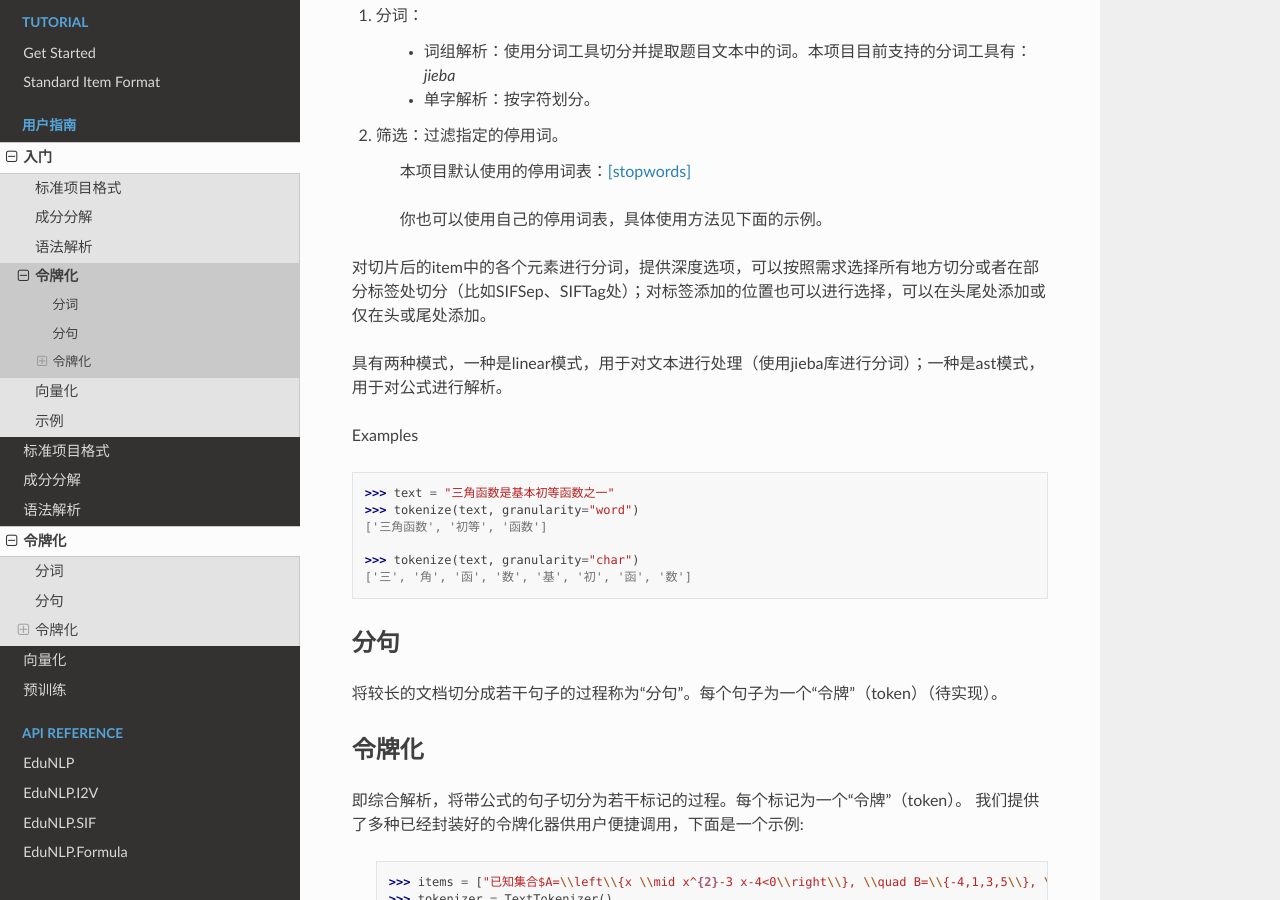
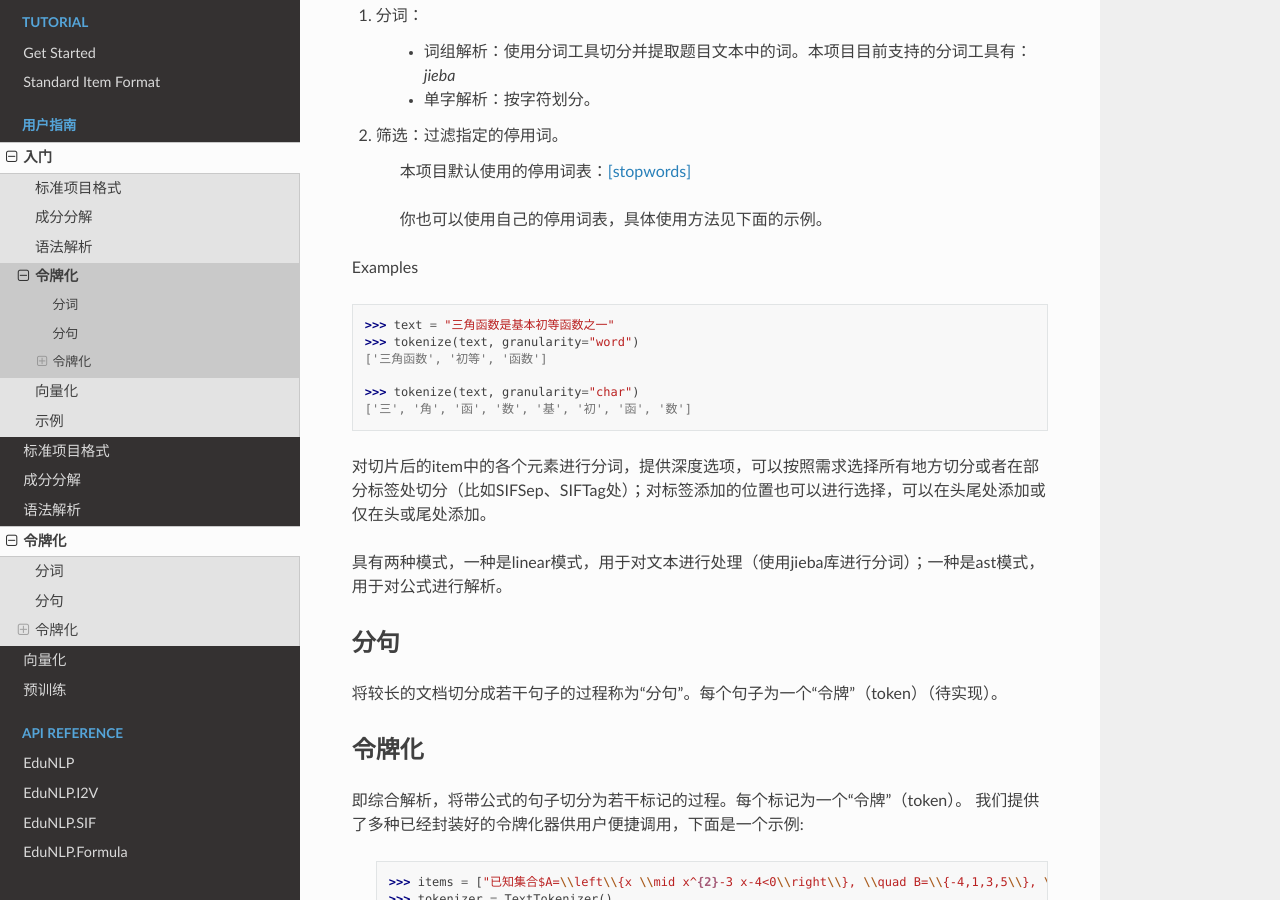
Before and after one commit to bigdata-ustc/EduNLP, a Sphinx documentation site: the page built from docs/source/tutorial/zh/tokenize.rst, in a window 1280 px wide and 900 px high, scrolled down 611 px. Built offline with Sphinx 7.4.7 and the Read the Docs theme 2.0.0, drawn with Linux system fonts in a browser that asks for light colours; pages that are not in the unit, such as notebooks, are missing from menus; the version number is read from the project's files by our own code; part of the change alters nothing that is shown.

```diff
--- a/docs/source/tutorial/zh/tokenize.rst
+++ b/docs/source/tutorial/zh/tokenize.rst
@@ -14,11 +14,13 @@
 -------
 
 词解析（text-tokenization）：一个句子（不含公式）是由若干“词”按顺序构成的，将一个句子切分为若干词的过程称为“词解析”。根据词的粒度大小，又可细分为“词组解析”和"单字解析"。
+
 ::
 
     - 词组解析 (word-tokenization)：每一个词组为一个“令牌”（token）。
 
     - 单字解析 (char-tokenization)：单个字符即为一个“令牌”（token）。
+
 
 词解析分为两个主要步骤：
 
@@ -28,16 +30,11 @@
 
     - 单字解析：按字符划分。
 
-
 2. 筛选：过滤指定的停用词。
 
     本项目默认使用的停用词表：`[stopwords] <https://github.com/bigdata-ustc/EduNLP/blob/master/EduNLP/meta_data/sif_stopwords.txt>`_
 
     你也可以使用自己的停用词表，具体使用方法见下面的示例。
-
-对切片后的item中的各个元素进行分词，提供深度选项，可以按照需求选择所有地方切分或者在部分标签处切分（比如\SIFSep、\SIFTag处）；对标签添加的位置也可以进行选择，可以在头尾处添加或仅在头或尾处添加。
-
-具有两种模式，一种是linear模式，用于对文本进行处理（使用jieba库进行分词）；一种是ast模式，用于对公式进行解析。
 
 Examples
 
@@ -50,6 +47,10 @@ Examples
     >>> tokenize(text, granularity="char")
     ['三', '角', '函', '数', '基', '初', '函', '数']
 
+
+对切片后的item中的各个元素进行分词，提供深度选项，可以按照需求选择所有地方切分或者在部分标签处切分（比如\SIFSep、\SIFTag处）；对标签添加的位置也可以进行选择，可以在头尾处添加或仅在头或尾处添加。
+
+具有两种模式，一种是linear模式，用于对文本进行处理（使用jieba库进行分词）；一种是ast模式，用于对公式进行解析。
 
 分句
 -------
```
